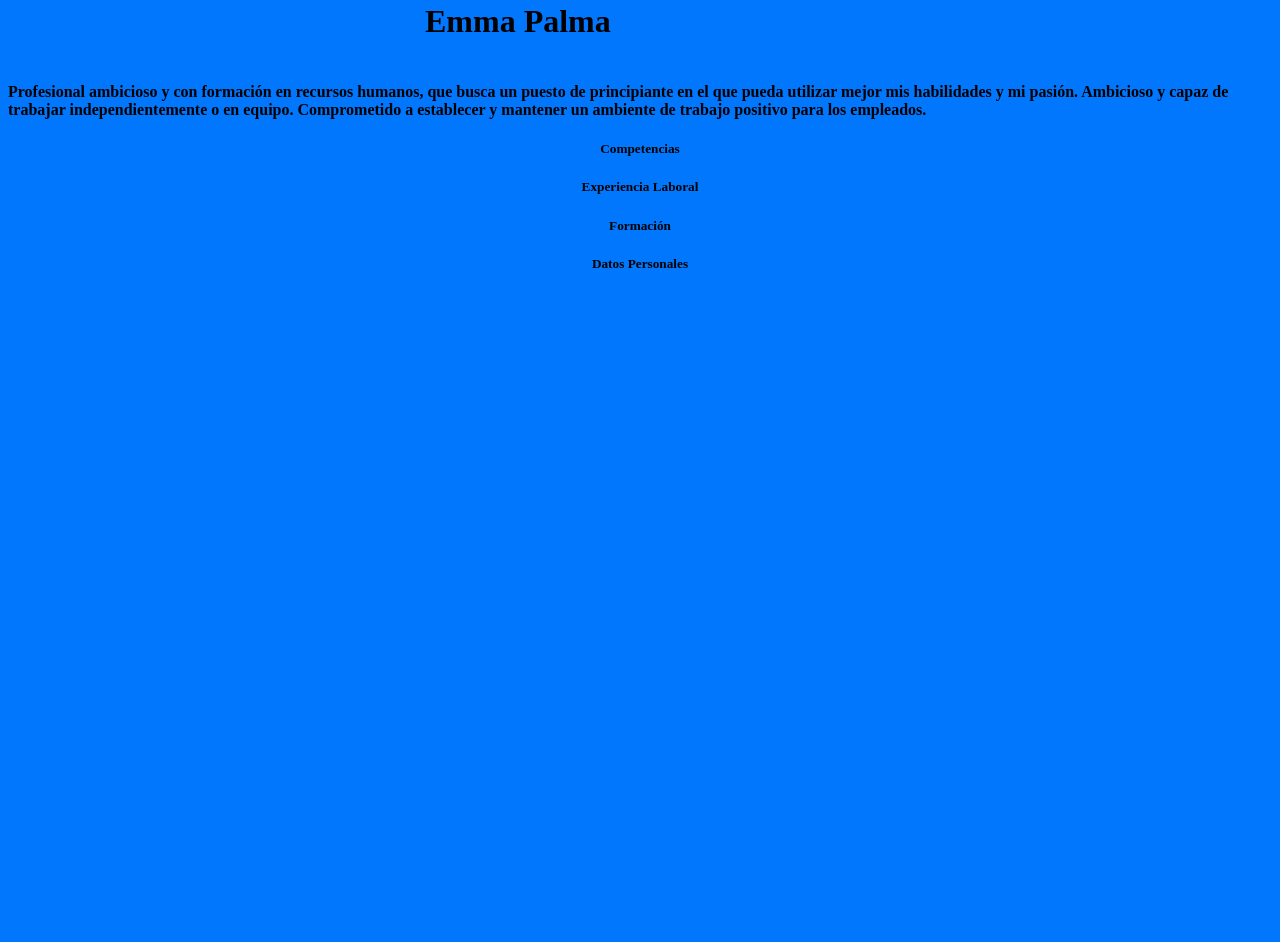
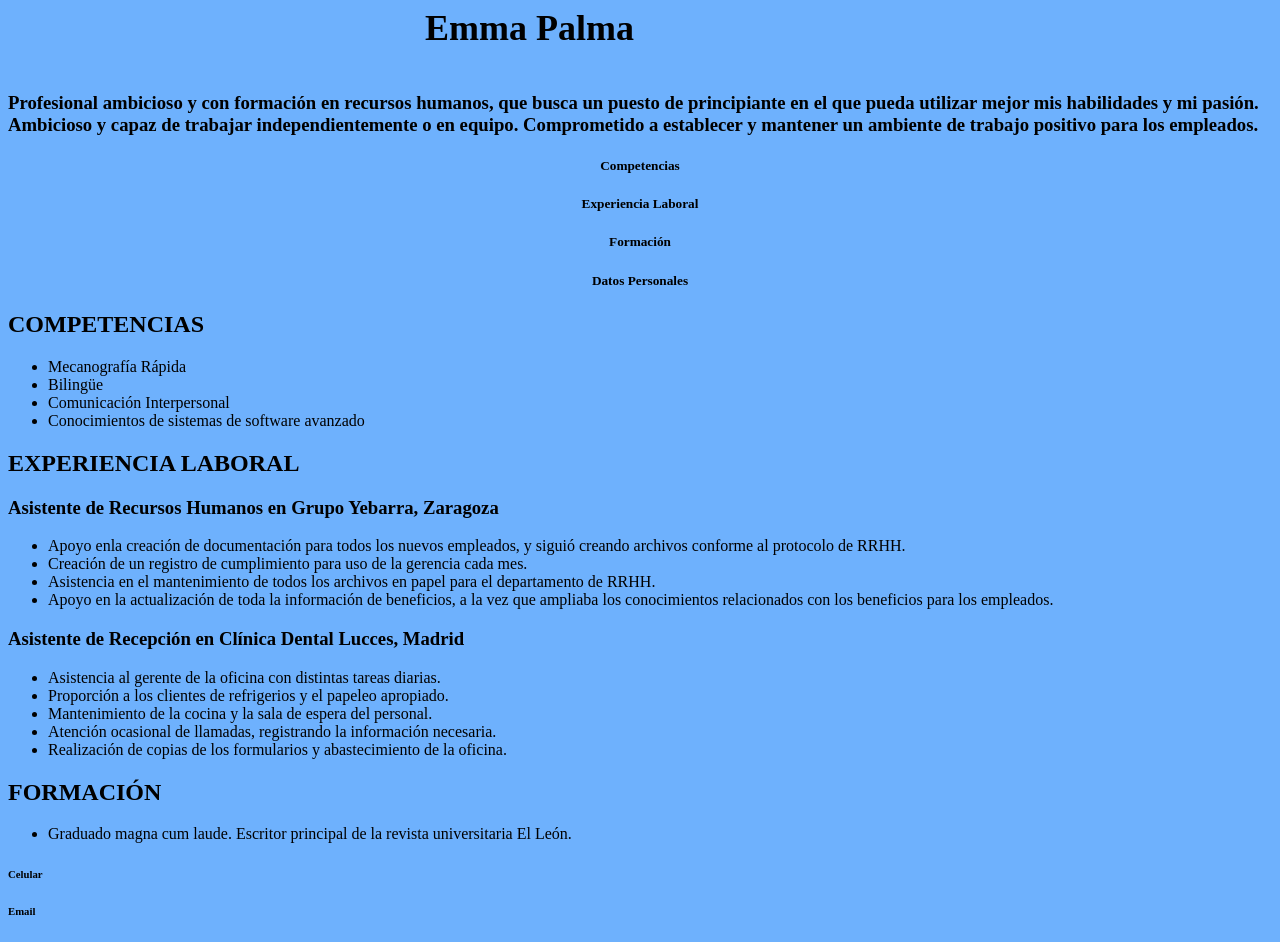
Before and after one commit to estefania-cuello/ProyectoFinal, a plain HTML site: page index.html in a window 1280 px wide. Shown: the part 360-1302 px from the top of the page. Before the commit the page ends 800 px from the top, so only its background shows below. Drawn offline with Linux system fonts and the light colour scheme.

Commit message:
Section: Descripción, Competencias, Experiencia Laboral, Formación. Footer inicializado con celular y email

```diff
--- a/index.html
+++ b/index.html
@@ -9,7 +9,7 @@
 
     <link rel="stylesheet" type="text/css" href="/style.css" />
 </head>
-<body style="background-color: rgb(1, 119, 253)">
+<body style="background-color: rgba(1, 119, 253, 0.568)">
 
 
 
@@ -17,14 +17,20 @@
 
         <div class="perfil">
         <img src="https://randomuser.me/api/portraits/women/71.jpg" id="large_img" class="imagen" alt="Foto de perfil"  style="border: 15px solid rgb(1, 119, 253);"/>
-         <h1>Emma Palma </h1>
+
+        <font size="4">
+            <h1>Emma Palma </h1>
+        </font>
+
         </div>
+
     </header>
+
     <section>
 
-        <h4>
+        <h3>
             Profesional ambicioso y con formación en recursos humanos, que busca un puesto de principiante en el que pueda utilizar mejor mis habilidades y mi pasión. Ambicioso y capaz de trabajar independientemente o en equipo. Comprometido a establecer y mantener un ambiente de trabajo positivo para los empleados.
-        </h4>
+        </h3>
 
         <h5>
             Competencias
@@ -39,9 +45,99 @@
             Datos Personales
         </h5>
 
+    <h2>
+        COMPETENCIAS
+    </h2>
+    <ul>
+        <li>
+            Mecanografía Rápida
+        </li>
+        <li>
+            Bilingüe
+        </li>
+        <li>
+            Comunicación Interpersonal
+        </li>
+        <li>
+            Conocimientos de sistemas de software avanzado
+        </li>
+    </ul>
+
+     <h2>
+        EXPERIENCIA LABORAL
+     </h2>
+
+     <h3>
+        Asistente de Recursos Humanos en Grupo Yebarra, Zaragoza
+     </h3>
+
+     <ul>
+        <li>
+            Apoyo enla creación de documentación para todos los nuevos empleados, y siguió creando archivos conforme al protocolo de RRHH.
+        </li>
+        <li>
+            Creación de un registro de cumplimiento para uso de la gerencia cada mes.
+        </li>
+        <li>
+            Asistencia en el mantenimiento de todos los archivos en papel para el departamento de RRHH.
+        </li>
+        <li>
+            Apoyo en la actualización de toda la información de beneficios, a la vez que ampliaba los conocimientos relacionados con los beneficios para los empleados.
+        </li>
+
+     </ul>
+    <h3>
+        Asistente de Recepción en Clínica Dental Lucces, Madrid
+     </h3>
+
+
+     <ul>
+        <li>
+            Asistencia al gerente de la oficina con distintas tareas diarias.
+        </li>
+
+        <li>
+            Proporción a los clientes de refrigerios y el papeleo apropiado.
+        </li>
+
+        <li>
+            Mantenimiento de la cocina y la sala de espera del personal.
+        </li>
+
+        <li>
+            Atención ocasional de llamadas, registrando la información necesaria.
+        </li>
+
+        <li>
+            Realización de copias de los formularios y abastecimiento de la oficina.
+        </li>
+
+
+     </ul>
+
+     <h2>
+        FORMACIÓN
+     </h2>
+
+     <ul>
+        <li>
+            Graduado magna cum laude. Escritor principal de la revista universitaria El León.
+        </li>
+     </ul>
+
 
     </section>
 
+<footer>
+
+    <h6>
+        Celular
+    </h6>
+    <h6>
+        Email
+    </h6>
+
+</footer>
 
 </body>
 </html>
--- a/style.css
+++ b/style.css
@@ -5,6 +5,7 @@
     justify-content: center;
 
 }
-h5{
+h5
+{
     text-align: center;
 }
```
